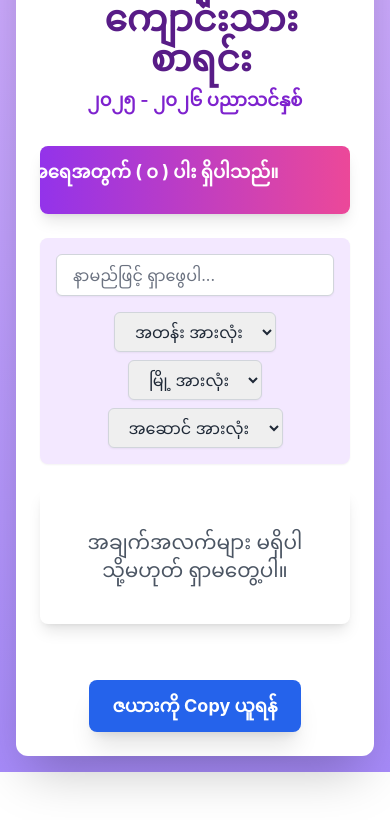
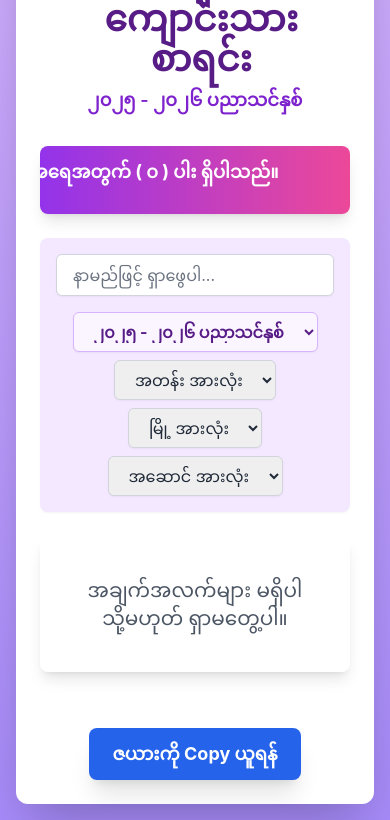
Before and after one commit to kosoe789/KSW, a plain HTML site: page index.html in a window 390 px wide. Shown: the part 274-1094 px from the top of the page. Before the commit the page ends 1046 px from the top, so only its background shows below. Drawn offline with nearby package versions, Linux system fonts and the light colour scheme; no server answers; a small style sheet from the web is missing.

Commit message:
update
updated

```diff
--- a/index.html
+++ b/index.html
@@ -5,10 +5,8 @@
 <meta name="viewport" content="width=device-width, initial-scale=1" />
 <title>ကောင်းဆုဝေ အင်္ဂလိပ်ဘာသာစကား သင်တန်းကျောင်း ကျောင်းသားစာရင်း</title>
 
-<!-- Pyidaungsu font -->
 <link href="https://cdn.jsdelivr.net/gh/pyidaungsu/font@1.0.5/pyidaungsu.css" rel="stylesheet" />
 
-<!-- Tailwind CSS -->
 <script src="https://cdn.tailwindcss.com"></script>
 <script src="https://cdn.jsdelivr.net/npm/chart.js"></script>
 
@@ -195,7 +193,7 @@
       class="w-20 h-20 md:w-24 md:h-24 ml-4 rounded-full shadow-md" />
   </div>
 
-  <p class="text-center text-lg md:text-xl text-purple-700 font-semibold mb-8">
+  <p id="academicYearTitle" class="text-center text-lg md:text-xl text-purple-700 font-semibold mb-8">
     ၂၀၂၅ - ၂၀၂၆ ပညာသင်နှစ်
   </p>
 
@@ -221,7 +219,17 @@
       </button>
     </div>
 
-    <div class="flex flex-wrap gap-2 justify-center md:justify-end w-full md:flex-1">
+    <div class="flex flex-wrap gap-2 justify-center md:justify-end w-full md:flex-2">
+      <select
+        id="yearFilter"
+        class="px-4 py-2 border border-purple-300 font-bold bg-purple-50 rounded-md shadow-sm focus:outline-none focus:ring-2 focus:ring-purple-500 focus:border-purple-500 transition-colors duration-300 text-purple-900"
+        aria-label="Filter by Academic Year"
+      >
+        <option value="2023">၂၀၂၃ ပညာသင်နှစ်</option>
+        <option value="2025" selected>၂၀၂၅ - ၂၀၂၆ ပညာသင်နှစ်</option>
+        <option value="2026">၂၀၂၆ - ၂၀၂၇ ပညာသင်နှစ်</option>
+      </select>
+
       <select
         id="classFilter"
         class="px-4 py-2 border border-gray-300 rounded-md shadow-sm focus:outline-none focus:ring-2 focus:ring-purple-500 focus:border-purple-500 transition-colors duration-300 text-gray-800"
@@ -281,11 +289,15 @@
 
 <script>
 document.addEventListener('DOMContentLoaded', () => {
-  const csvFilePaths = ['Headmaster.csv','Teachers.csv','Level3.csv','Level2.csv', 'Level1A.csv', 'Level1B.csv', 'Volunteers.csv'];
+  // အခြေခံ CSV ဖိုင်နာမည်များ
+  const baseCsvFiles = ['Headmaster.csv','Teachers.csv','Level3.csv','Level2.csv', 'Level1A.csv', 'Level1B.csv', 'Volunteers.csv'];
+
   const mainContainer = document.getElementById('mainContainer');
   const tableContainer = document.getElementById('table-container');
   const searchInput = document.getElementById('searchInput');
   const clearSearchButton = document.getElementById('clearSearchButton');
+  const yearFilter = document.getElementById('yearFilter');
+  const academicYearTitle = document.getElementById('academicYearTitle');
   const classFilter = document.getElementById('classFilter');
   const cityFilter = document.getElementById('cityFilter');
   const hostelFilter = document.getElementById('hostelFilter');
@@ -326,7 +338,6 @@ document.addEventListener('DOMContentLoaded', () => {
     return data;
   }
 
-  // Builds dropdown options with counts, value is clean, text has count in Burmese
   function buildFilterOptionsWithCount(filterElement, items, allOptionText, selectedValue) {
     const countMap = {};
     items.forEach(item => {
@@ -519,7 +530,6 @@ document.addEventListener('DOMContentLoaded', () => {
       return nameMatch && classMatch;
     });
 
-    // Populate city and hostel filters with counts according to filtered students
     const cities = filtered.map(s => s.မြို့).filter(Boolean);
     buildFilterOptionsWithCount(cityFilter, cities, 'မြို့ အားလုံး', selectedCity);
 
@@ -551,6 +561,7 @@ document.addEventListener('DOMContentLoaded', () => {
     setTimeout(() => messageBox.classList.remove('show'), 3000);
   }
 
+  // ရွေးချယ်ထားသော နှစ်အလိုက် ဒေတာများကို ခေါ်ယူခြင်း
   async function initializeApp() {
     tableContainer.innerHTML = `
       <div class="flex flex-col justify-center items-center h-48 bg-white text-purple-700">
@@ -561,9 +572,19 @@ document.addEventListener('DOMContentLoaded', () => {
 
     students = [];
 
+    // လက်ရှိရွေးထားတဲ့ နှစ်ကိုရယူပါ (ဥပမာ- '2023', '2025', '2026')
+    const selectedYear = yearFilter.value;
+
+    // UI စာတန်းကို ပြောင်းလဲပေးခြင်း
+    const selectedYearText = yearFilter.options[yearFilter.selectedIndex].text;
+    academicYearTitle.textContent = selectedYearText;
+
     try {
-      for(let filePath of csvFilePaths) {
+      for(let fileName of baseCsvFiles) {
+        // Folder ပုံစံဖြင့် လမ်းကြောင်းသတ်မှတ်ခြင်း (e.g., '2023/Level1A.csv')
+        const filePath = `${selectedYear}/${fileName}`;
         const absPath = new URL(filePath, window.location.href).href;
+
         const resp = await fetch(absPath);
         if(!resp.ok) {
           console.warn(`Failed to fetch: ${absPath}`);
@@ -574,8 +595,12 @@ document.addEventListener('DOMContentLoaded', () => {
         students = students.concat(parsed);
       }
 
-      // Total student count marquee text - live scrolling
       totalStudentCountElement.textContent = `စုစုပေါင်း သံဃာတော် အရေအတွက် ( ${convertToBurmeseNumerals(students.length)} ) ပါး ရှိပါသည်။`;
+
+      // Filter select များကို အသစ်ပြန်ပြင်ဆင်ခြင်း
+      classFilter.value = '';
+      cityFilter.value = '';
+      hostelFilter.value = '';
 
       populateAllFilters(students);
       filterStudents();
@@ -587,7 +612,13 @@ document.addEventListener('DOMContentLoaded', () => {
     }
   }
 
-  // Search box clear button functionality
+  // နှစ်ပြောင်းလဲမှု စောင့်ကြည့်သည့် Event Listener အသစ်
+  yearFilter.addEventListener('change', () => {
+    searchInput.value = '';
+    clearSearchButton.style.display = 'none';
+    initializeApp();
+  });
+
   searchInput.addEventListener('input', () => {
     clearSearchButton.style.display = searchInput.value.trim() ? 'flex' : 'none';
     filterStudents();
@@ -599,7 +630,6 @@ document.addEventListener('DOMContentLoaded', () => {
     searchInput.focus();
   });
 
-  // Filters event listeners
   classFilter.addEventListener('change', () => {
     populateDependentFilters();
     filterStudents();
@@ -607,7 +637,6 @@ document.addEventListener('DOMContentLoaded', () => {
   cityFilter.addEventListener('change', filterStudents);
   hostelFilter.addEventListener('change', filterStudents);
 
-  // Modal close handlers
   modalCloseBtn.addEventListener('click', () => {
     studentModal.style.display = 'none';
   });
@@ -615,7 +644,6 @@ document.addEventListener('DOMContentLoaded', () => {
     if(e.target === studentModal) studentModal.style.display = 'none';
   });
 
-  // Copy button copies only the table content text (excluding headers)
   copyPageButton.addEventListener('click', () => {
     const tbodyRows = document.querySelectorAll('#table-container table tbody tr');
     if(tbodyRows.length === 0){
```
